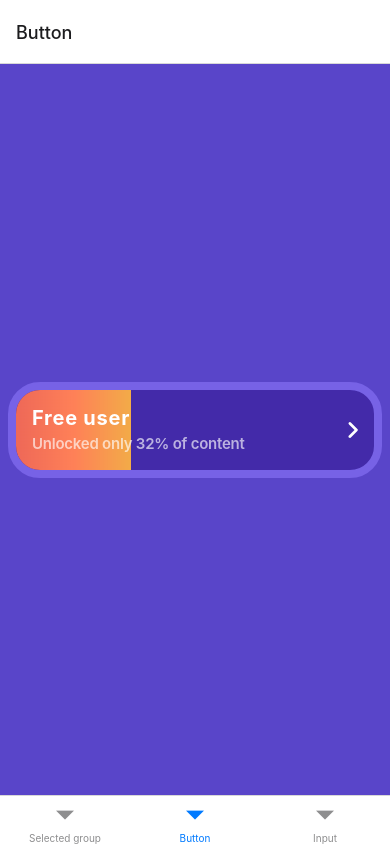
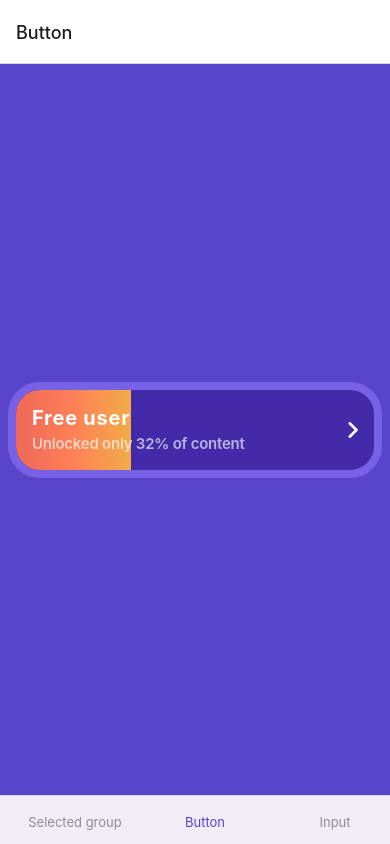
Before and after one commit to krugloffix/wachangaTest, a React Native app: screen /Button in a window 390 px wide. Built offline with nearby package versions, Linux system fonts and the light colour scheme.

Commit message:
styled tab navigation

```diff
--- a/App.tsx
+++ b/App.tsx
@@ -3,6 +3,7 @@ import {store} from './redux/store';
 import {Provider} from 'react-redux';
 import {NavigationContainer} from '@react-navigation/native';
 import {createBottomTabNavigator} from '@react-navigation/bottom-tabs';
+
 import ButtonScreen from './screens/ButtonScreen';
 import GroupScreen from './screens/GroupScreen';
 import InputScreen from './screens/InputScreen';
@@ -12,7 +13,13 @@ function App(): JSX.Element {
   return (
     <Provider store={store}>
       <NavigationContainer>
-        <Tab.Navigator>
+        <Tab.Navigator
+          screenOptions={{
+            tabBarActiveTintColor: '#5945C9',
+            tabBarIconStyle: {display: 'none'},
+            tabBarLabelPosition: 'beside-icon',
+            tabBarStyle: {backgroundColor: '#f0edf6'},
+          }}>
           <Tab.Screen
             name="Group"
             component={GroupScreen}
```
